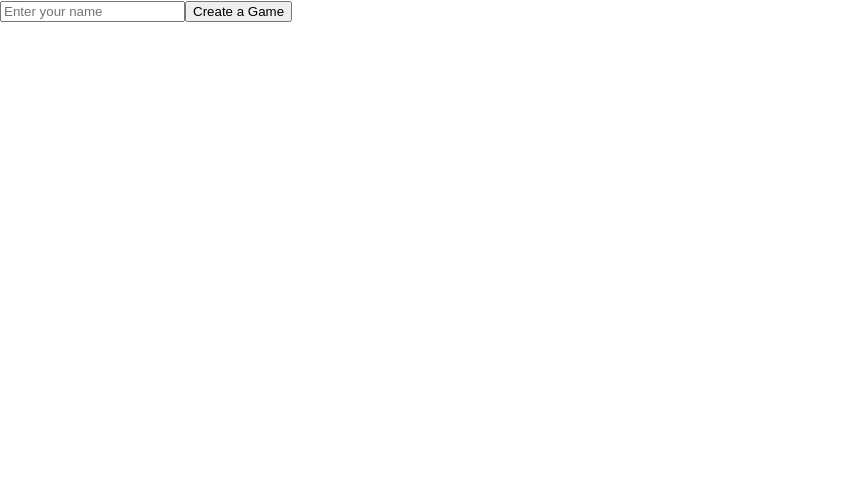
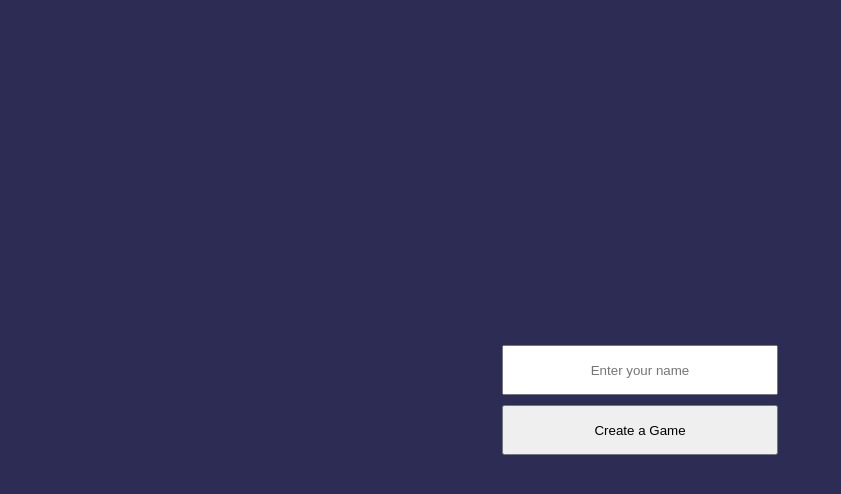
Before and after one commit to femeet/sequence, a React (Create React App) app: page / in a window 1280 px wide. Shown: the top 494 px of the page, without its empty margins (0-841 px from the left). Built offline with nearby package versions, Linux system fonts and the light colour scheme; no server answers; the database is empty.

Commit message:
CSS applied to home

```diff
--- a/src/components/home/home.css
+++ b/src/components/home/home.css
@@ -0,0 +1,27 @@
+.home {
+    width: 100vw;
+    height: 100vh;
+    background: #2c2c54;
+    color: white;
+    display: flex;
+    justify-content: center;
+    align-items: center;
+    flex-wrap: wrap;
+}
+
+.create-game-div > input {
+    width: 100%;
+    height: 50px;
+    margin: 0;
+    padding: 0;
+    box-sizing: border-box;
+    text-align: center;
+}
+
+.create-game-div > button {
+    box-sizing: border-box;
+    width: 100%;
+    height: 50px;
+    margin-top: 10px;
+    padding: 0;
+}
--- a/src/components/home/home.jsx
+++ b/src/components/home/home.jsx
@@ -2,6 +2,8 @@ import {useRef} from "react";
 import db from "../../index";
 import {doc, setDoc} from "firebase/firestore";
 import remaining_cards from "../../shared/remaining_cards";
+
+import './home.css';
 
 const Home = () => {
 
@@ -50,12 +52,14 @@ const Home = () => {
     }
 
     return (
-        <div className={`home`}>
-            <input type="text" ref={textRef} placeholder="Enter your name"/>
-            <button onClick={() => {
-                setupFirestore();
-            }}>Create a Game
-            </button>
+        <div className='home'>
+            <div className="create-game-div">
+                <input type="text" ref={textRef} placeholder="Enter your name"/>
+                <button onClick={() => {
+                    setupFirestore();
+                }}>Create a Game
+                </button>
+            </div>
         </div>
     )
 }
```
